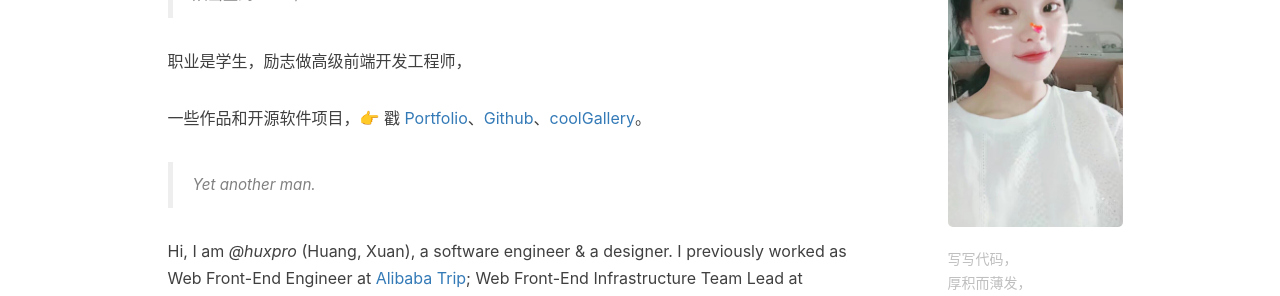
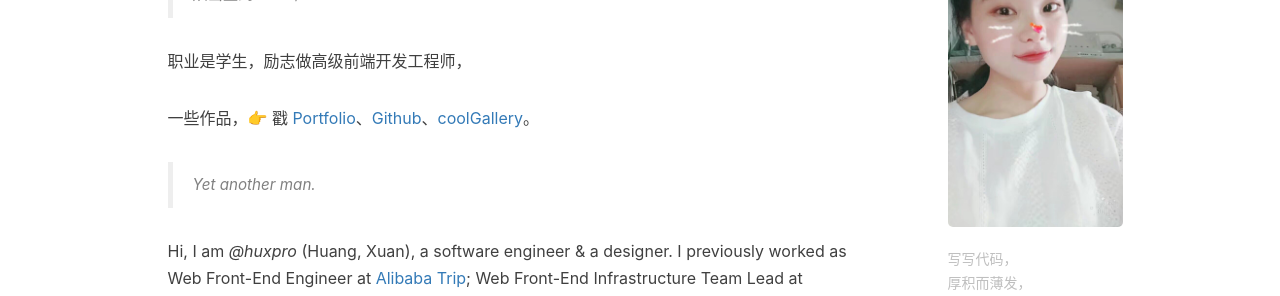
Before and after one commit to AnnaHuangPro/AnnaHuangPro.github.io, a Jekyll site: the page built from about.html, in a window 1280 px wide. Shown: the part 742-1038 px from the top of the page. Built offline with Jekyll 4.4.1, drawn with Linux system fonts in a browser that asks for light colours; nearby versions of some CDN libraries; comment, search, counter and statistics services are not loaded.

Commit message:
about 更改

```diff
--- a/_includes/about/zh.md
+++ b/_includes/about/zh.md
@@ -8,7 +8,7 @@ Hey，我是黄意圆，励志做一个精致的程序媛，在学习中反思
 
 职业是学生，励志做高级前端开发工程师，
 
-一些作品和开源软件项目，👉 戳 [Portfolio](/portfolio)、[Github](https://github.com/AnnaHuangPro)、[coolGallery](https://annahuangpro.github.io/cool-gallery-effects/)。
+一些作品，👉 戳 [Portfolio](/portfolio)、[Github](https://github.com/AnnaHuangPro)、[coolGallery](https://annahuangpro.github.io/cool-gallery-effects/)。
 
 
 <!--##### Talks
```
